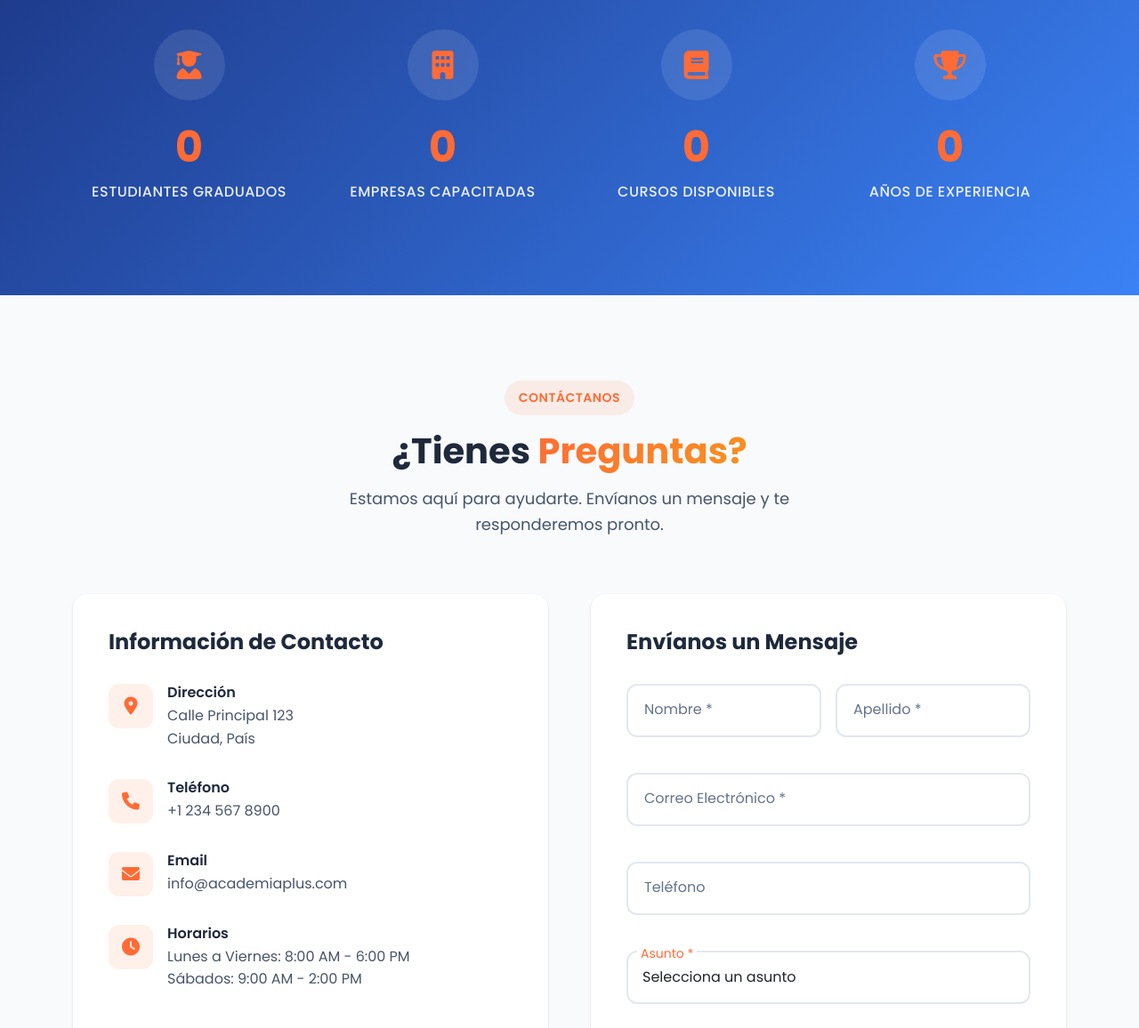
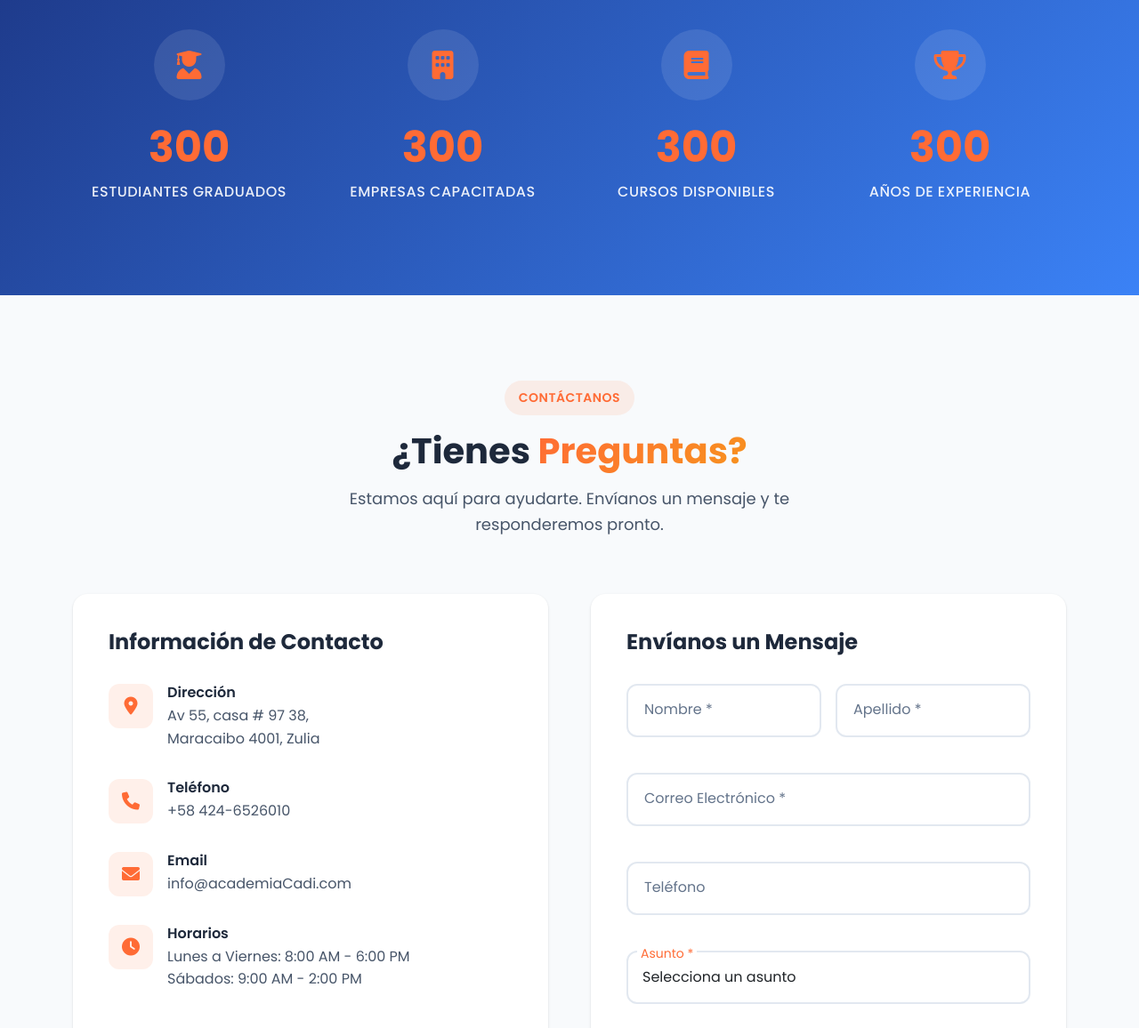
Before and after one commit to MeleanDev/CADI-Proyect, a plain HTML site: page index.html in a window 1280 px wide. Shown: the part 2780-3936 px from the top of the page at 89% size. Drawn offline with nearby package versions, Linux system fonts and the light colour scheme.

Commit message:
Actualizar estadísticas y mejorar información de contacto en la sección correspondiente

```diff
--- a/index.html
+++ b/index.html
@@ -293,7 +293,7 @@
                         <div class="stat-icon">
                             <i class="fas fa-user-graduate"></i>
                         </div>
-                        <h3 class="stat-number counter" data-target="500">0</h3>
+                        <h3 class="stat-number counter" data-target="500">300</h3>
                         <p class="stat-label">Estudiantes Graduados</p>
                     </div>
                 </div>
@@ -302,7 +302,7 @@
                         <div class="stat-icon">
                             <i class="fas fa-building"></i>
                         </div>
-                        <h3 class="stat-number counter" data-target="50">0</h3>
+                        <h3 class="stat-number counter" data-target="50">300</h3>
                         <p class="stat-label">Empresas Capacitadas</p>
                     </div>
                 </div>
@@ -311,7 +311,7 @@
                         <div class="stat-icon">
                             <i class="fas fa-book"></i>
                         </div>
-                        <h3 class="stat-number counter" data-target="15">0</h3>
+                        <h3 class="stat-number counter" data-target="15">300</h3>
                         <p class="stat-label">Cursos Disponibles</p>
                     </div>
                 </div>
@@ -320,7 +320,7 @@
                         <div class="stat-icon">
                             <i class="fas fa-trophy"></i>
                         </div>
-                        <h3 class="stat-number counter" data-target="10">0</h3>
+                        <h3 class="stat-number counter" data-target="10">300</h3>
                         <p class="stat-label">Años de Experiencia</p>
                     </div>
                 </div>
@@ -347,7 +347,7 @@
                             </div>
                             <div class="contact-details">
                                 <h4>Dirección</h4>
-                                <p>Calle Principal 123<br>Ciudad, País</p>
+                                <p>Av 55, casa # 97 38, <br>Maracaibo 4001, Zulia</p>
                             </div>
                         </div>
                         <div class="contact-item">
@@ -356,7 +356,7 @@
                             </div>
                             <div class="contact-details">
                                 <h4>Teléfono</h4>
-                                <p>+1 234 567 8900</p>
+                                <p>+58 424-6526010</p>
                             </div>
                         </div>
                         <div class="contact-item">
@@ -365,7 +365,7 @@
                             </div>
                             <div class="contact-details">
                                 <h4>Email</h4>
-                                <p>info@academiaplus.com</p>
+                                <p>info@academiaCadi.com</p>
                             </div>
                         </div>
                         <div class="contact-item">
```
